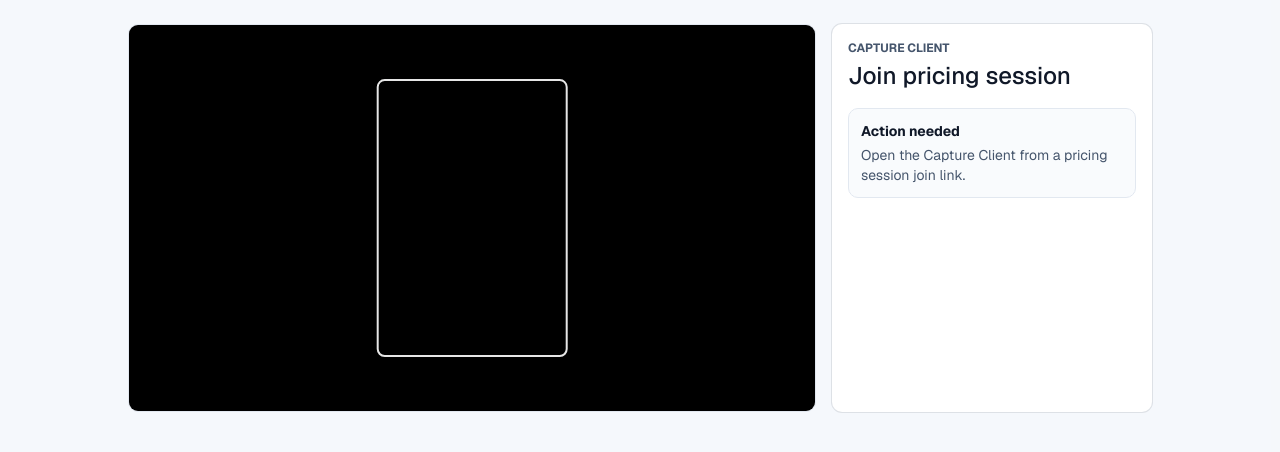
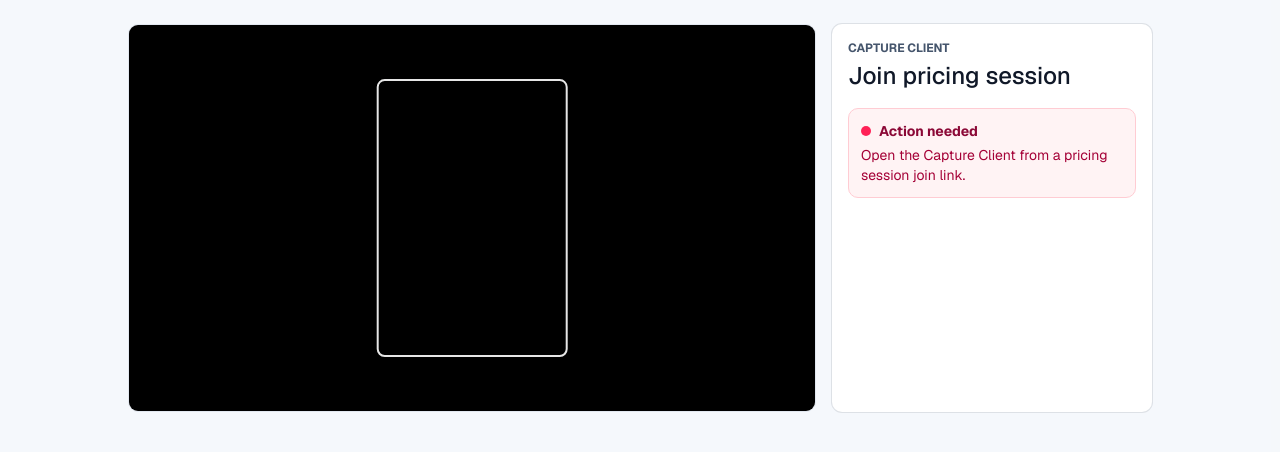
Before and after one commit to hasin2002/yugioh-pricer, a Next.js app: page /capture in a window 1280 px wide. Shown: the top 452 px of the page. Built offline with nearby package versions, Linux system fonts and the light colour scheme.

Commit message:
Color capture client states

```diff
--- a/src/components/capture-client.tsx
+++ b/src/components/capture-client.tsx
@@ -21,28 +21,22 @@ import {
   CardHeader,
   CardTitle,
 } from "@/components/ui/card";
+import {
+  captureStateLabel,
+  captureStateTone,
+  type CaptureState,
+} from "@/lib/capture-state";
 import { captureFrameQuality } from "@/lib/capture-quality";
 import {
   isCapturedSceneResetFrame,
   signatureDistance,
 } from "@/lib/capture-signature";
+import { cn } from "@/lib/utils";
 
 type RouterOutputs = inferRouterOutputs<AppRouter>;
 type JoinedSession = NonNullable<
   RouterOutputs["capture"]["join"]["session"]
 >;
-type CaptureState =
-  | "joining"
-  | "checking"
-  | "detecting"
-  | "hold_steady"
-  | "uploading"
-  | "captured"
-  | "already_captured"
-  | "needs_review"
-  | "claimed"
-  | "archived"
-  | "error";
 type CandidateFrame = {
   blob: Blob;
   cardLike: boolean;
@@ -87,6 +81,7 @@ export function CaptureClient() {
   const [clientId, setClientId] = useState<string | null>(null);
   const [capturedItem, setCapturedItem] = useState<CapturedItem | null>(null);
   const [quantityUpdating, setQuantityUpdating] = useState(false);
+  const stateTone = captureStateTone(captureState);
 
   const trpc = useMemo(
     () =>
@@ -556,11 +551,28 @@ export function CaptureClient() {
           </CardHeader>
 
           <CardContent>
-            <div className="mb-4 rounded-lg border bg-muted/40 p-3">
-              <p className="text-sm font-bold" data-state={captureState}>
+            <div
+              className={cn(
+                "mb-4 rounded-lg border p-3 transition-colors",
+                stateTone.panelClassName,
+              )}
+            >
+              <p
+                className={cn(
+                  "flex items-center gap-2 text-sm font-bold",
+                  stateTone.labelClassName,
+                )}
+                data-state={captureState}
+              >
+                <span
+                  className={cn("h-2.5 w-2.5 rounded-full", stateTone.dotClassName)}
+                  aria-hidden="true"
+                />
                 {captureStateLabel(captureState)}
               </p>
-              <p className="mt-1 text-sm text-muted-foreground">{message}</p>
+              <p className={cn("mt-1 text-sm", stateTone.messageClassName)}>
+                {message}
+              </p>
               {joinedSession?.archivedAt && captureState === "archived" ? (
                 <Alert className="mt-3 border-amber-200 bg-amber-50 text-amber-800">
                   <AlertTriangle className="h-4 w-4" aria-hidden="true" />
@@ -686,33 +698,6 @@ function captureClientId() {
   return next;
 }
 
-function captureStateLabel(state: CaptureState) {
-  switch (state) {
-    case "joining":
-      return "Joining";
-    case "checking":
-      return "Checking";
-    case "detecting":
-      return "Detecting";
-    case "hold_steady":
-      return "Hold steady";
-    case "uploading":
-      return "Uploading";
-    case "captured":
-      return "Captured";
-    case "already_captured":
-      return "Already captured";
-    case "needs_review":
-      return "Needs review";
-    case "claimed":
-      return "Already active";
-    case "archived":
-      return "Archived session";
-    case "error":
-      return "Action needed";
-  }
-}
-
 async function captureCandidateFrame(
   video: HTMLVideoElement | null,
   canvas: HTMLCanvasElement | null,
--- /dev/null
+++ b/src/lib/capture-state.ts
@@ -0,0 +1,104 @@
+export type CaptureState =
+  | "joining"
+  | "checking"
+  | "detecting"
+  | "hold_steady"
+  | "uploading"
+  | "captured"
+  | "already_captured"
+  | "needs_review"
+  | "claimed"
+  | "archived"
+  | "error";
+
+type CaptureStateTone = {
+  dotClassName: string;
+  labelClassName: string;
+  messageClassName: string;
+  panelClassName: string;
+};
+
+export function captureStateLabel(state: CaptureState) {
+  switch (state) {
+    case "joining":
+      return "Joining";
+    case "checking":
+      return "Checking";
+    case "detecting":
+      return "Detecting";
+    case "hold_steady":
+      return "Hold steady";
+    case "uploading":
+      return "Uploading";
+    case "captured":
+      return "Captured";
+    case "already_captured":
+      return "Already captured";
+    case "needs_review":
+      return "Needs review";
+    case "claimed":
+      return "Already active";
+    case "archived":
+      return "Archived session";
+    case "error":
+      return "Action needed";
+  }
+}
+
+export function captureStateTone(state: CaptureState): CaptureStateTone {
+  switch (state) {
+    case "detecting":
+      return {
+        dotClassName: "bg-sky-500",
+        labelClassName: "text-sky-900",
+        messageClassName: "text-sky-800",
+        panelClassName: "border-sky-200 bg-sky-50/80",
+      };
+    case "hold_steady":
+      return {
+        dotClassName: "bg-amber-500",
+        labelClassName: "text-amber-900",
+        messageClassName: "text-amber-800",
+        panelClassName: "border-amber-200 bg-amber-50/80",
+      };
+    case "uploading":
+      return {
+        dotClassName: "bg-violet-500",
+        labelClassName: "text-violet-900",
+        messageClassName: "text-violet-800",
+        panelClassName: "border-violet-200 bg-violet-50/80",
+      };
+    case "captured":
+    case "already_captured":
+      return {
+        dotClassName: "bg-emerald-500",
+        labelClassName: "text-emerald-900",
+        messageClassName: "text-emerald-800",
+        panelClassName: "border-emerald-200 bg-emerald-50/80",
+      };
+    case "needs_review":
+    case "archived":
+      return {
+        dotClassName: "bg-orange-500",
+        labelClassName: "text-orange-900",
+        messageClassName: "text-orange-800",
+        panelClassName: "border-orange-200 bg-orange-50/80",
+      };
+    case "error":
+    case "claimed":
+      return {
+        dotClassName: "bg-rose-500",
+        labelClassName: "text-rose-900",
+        messageClassName: "text-rose-800",
+        panelClassName: "border-rose-200 bg-rose-50/80",
+      };
+    case "joining":
+    case "checking":
+      return {
+        dotClassName: "bg-slate-500",
+        labelClassName: "text-slate-900",
+        messageClassName: "text-slate-700",
+        panelClassName: "border-slate-200 bg-slate-50/80",
+      };
+  }
+}
```
Also changed, not shown: 1 other file (tests, documents, lock files or other folders).
